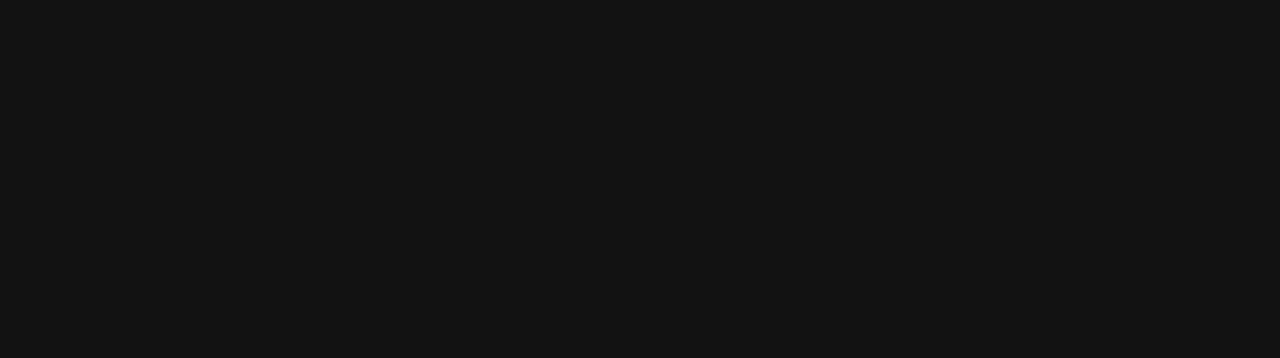
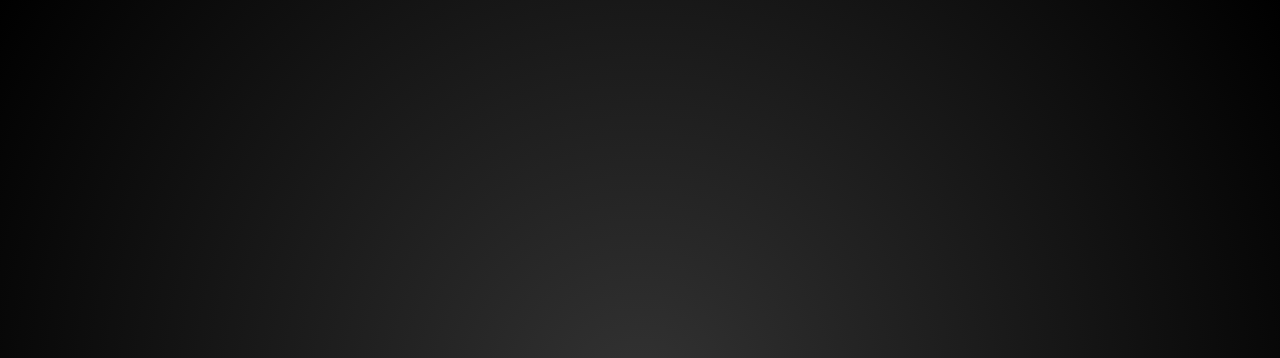
Before and after one commit to ee2k/ee2k.github.io, a plain HTML site: page index.html in a window 1280 px wide. Shown: the top 358 px of the page. Drawn offline with Linux system fonts and the light colour scheme.

Commit message:
Update index.html

```diff
--- a/index.html
+++ b/index.html
@@ -10,8 +10,8 @@
         body {
             margin: 0; /* Removes default margin */
             padding: 0; /* Removes default padding */
-            background-color: #121212;
-/*            background: radial-gradient(circle, #333333 0%, #000000 100%);*/
+/*            background-color: #121212;*/
+            background: radial-gradient(circle, #333333 0%, #000000 100%);
             color: #B0B0B0; /* Gray text */
             font-family: Arial, sans-serif; /* Set a default font */
             display: flex;
```
